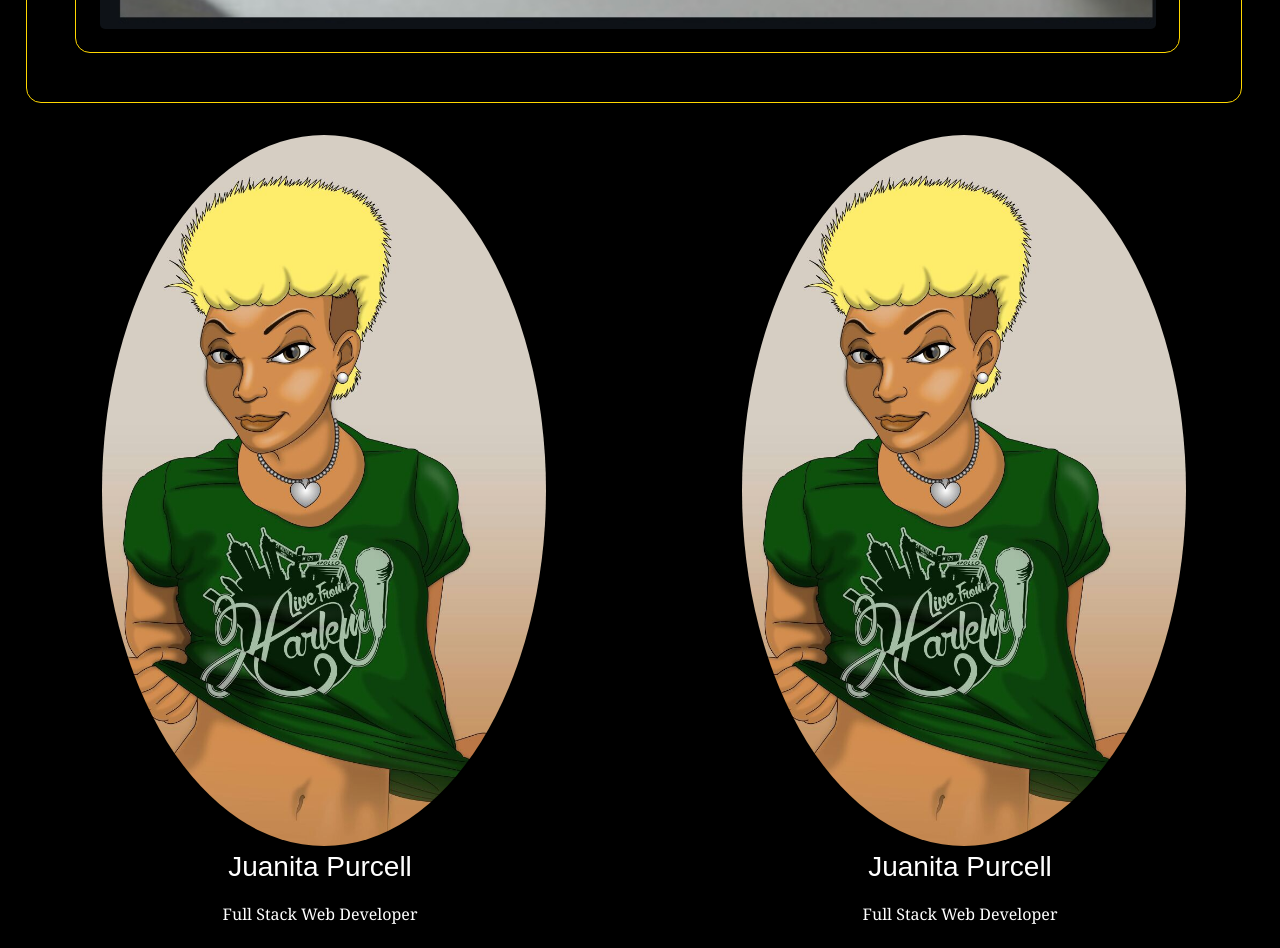
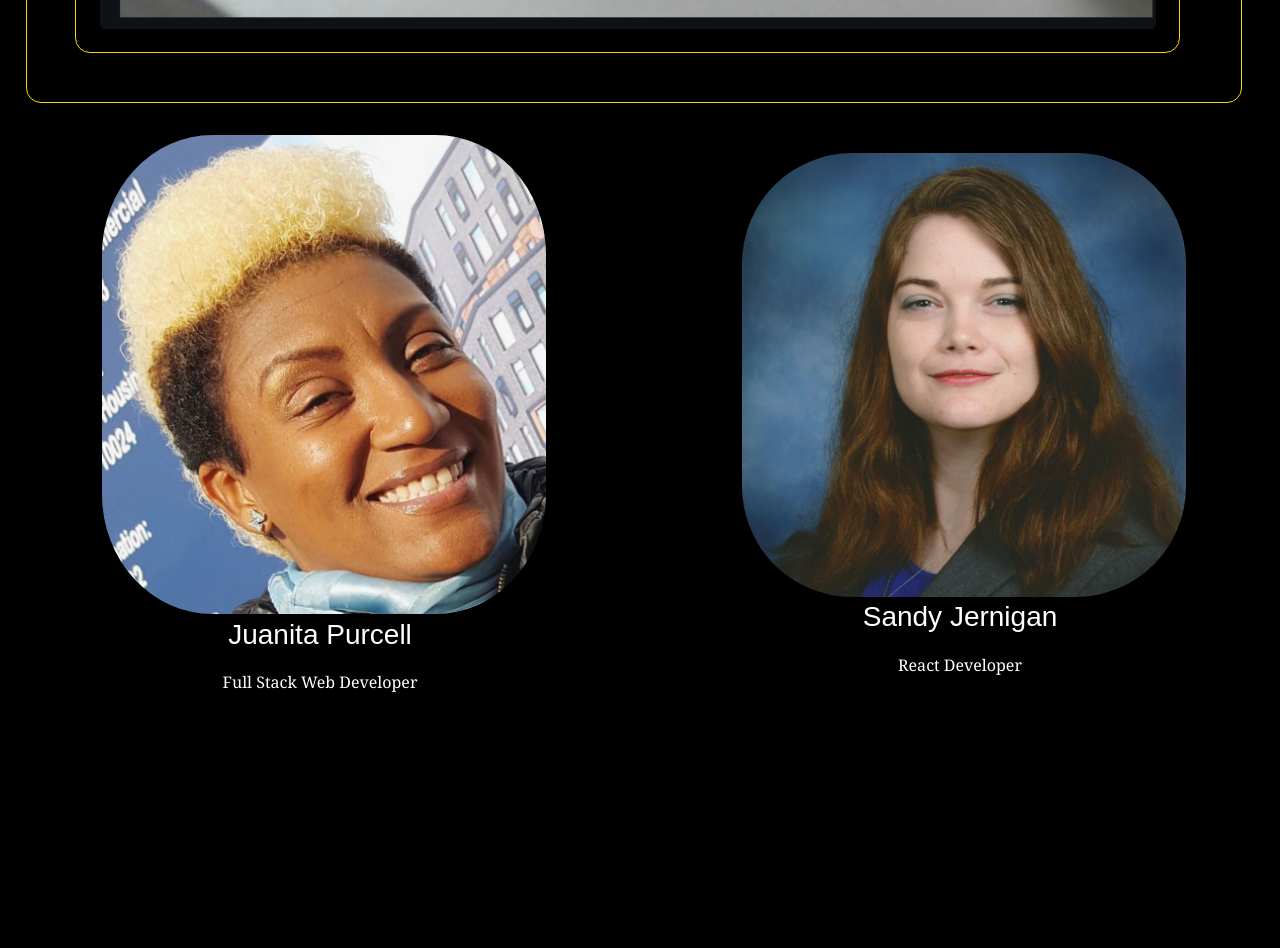
Before and after one commit to build-corporate-event-planner/Marketing-page, a plain HTML site: page ourserviceteam.html in a window 1280 px wide. Shown: the part 3400-4348 px from the top of the page. After the commit the page ends 4116 px from the top, so only its background shows below. Drawn offline with Linux system fonts and the light colour scheme.

Commit message:
updated our service team html

```diff
--- a/index.css
+++ b/index.css
@@ -158,6 +158,7 @@ body {
   background: black;
   color: white;
 }
+
 header {
   display: flex;
   flex-direction: column;
@@ -336,7 +337,7 @@ p {
 .teamContainer img {
   width: 100%;
   height: 50%;
-  border-radius: 50%;
+  border-radius: 25%;
   border: 1px solid black;
 }
 
--- a/ourserviceteam.html
+++ b/ourserviceteam.html
@@ -58,7 +58,7 @@
         <section class="meetTeam">
             <div class="teamCard">
                 <div class="teamContainer">
-                    <img src="./imgs/Nita1.JPG" alt="Nita1">
+                    <img src="./imgs/nitaharlem.jpg" alt="Nita1">
                 </div>
                 <div class="juanita">
                     <h3>Juanita Purcell</h3>
@@ -68,11 +68,11 @@
 
             <div class="teamCard">
                     <div class="teamContainer">
-                        <img src="./imgs/Nita1.JPG" alt="Nita1">
+                        <img src="./imgs/sandy.jpg" alt="sandy">
                     </div>
                     <div class="juanita">
-                        <h3>Juanita Purcell</h3>
-                        <p>Full Stack Web Developer</p>
+                        <h3>Sandy Jernigan</h3>
+                        <p>React Developer</p>
                     </div>
                 </div>
 
```
Also changed, not shown: imgs/IMG_7749.jpg (deleted), imgs/events.jpeg (deleted), imgs/hero 3.jpeg (deleted), imgs/nitaharlem.jpg (added), imgs/redevent.jpeg (deleted), imgs/sandy.jpg (added), imgs/tents.jpeg (deleted), imgs/woodparty.jpeg (deleted), 1 other file.
